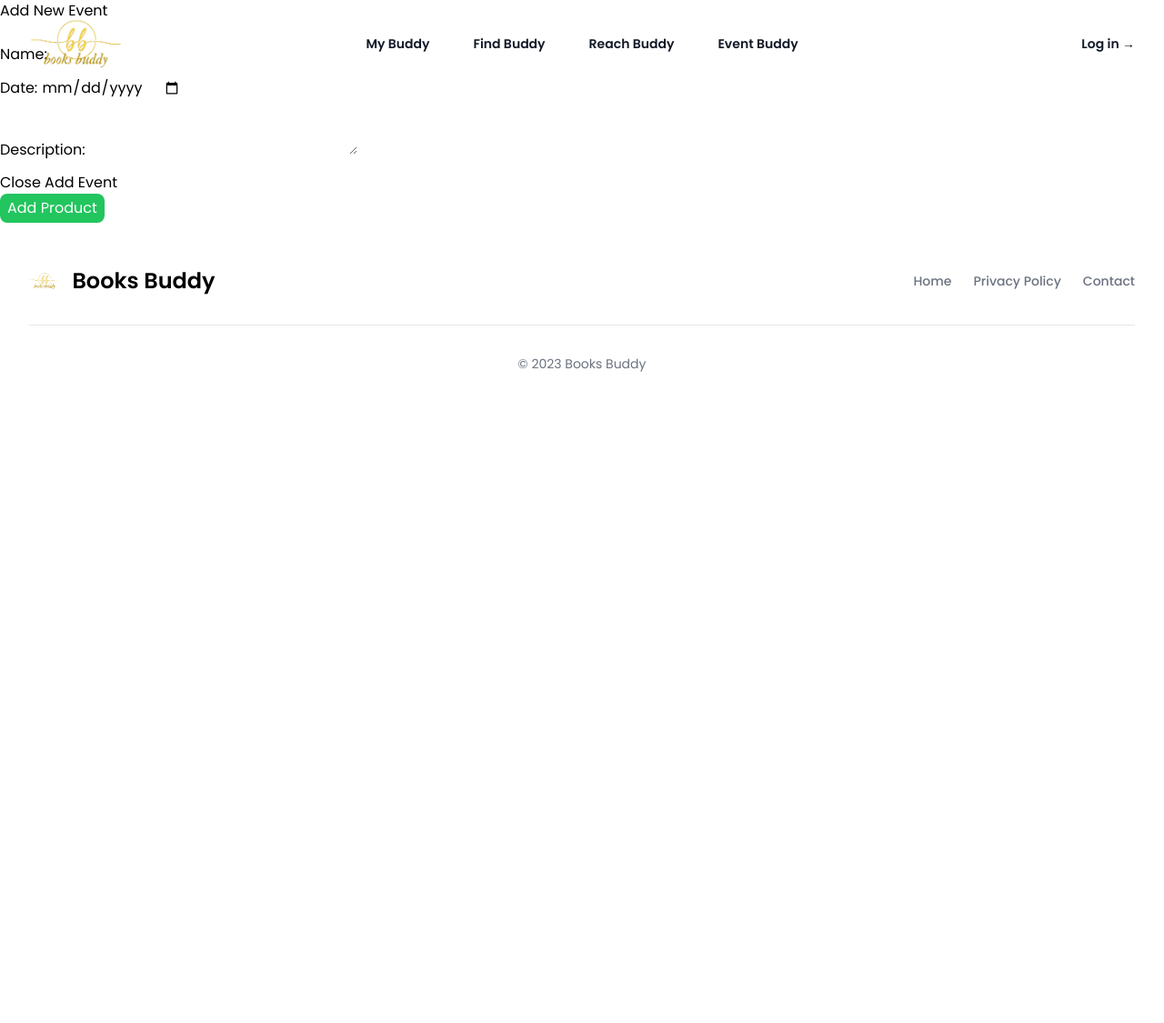
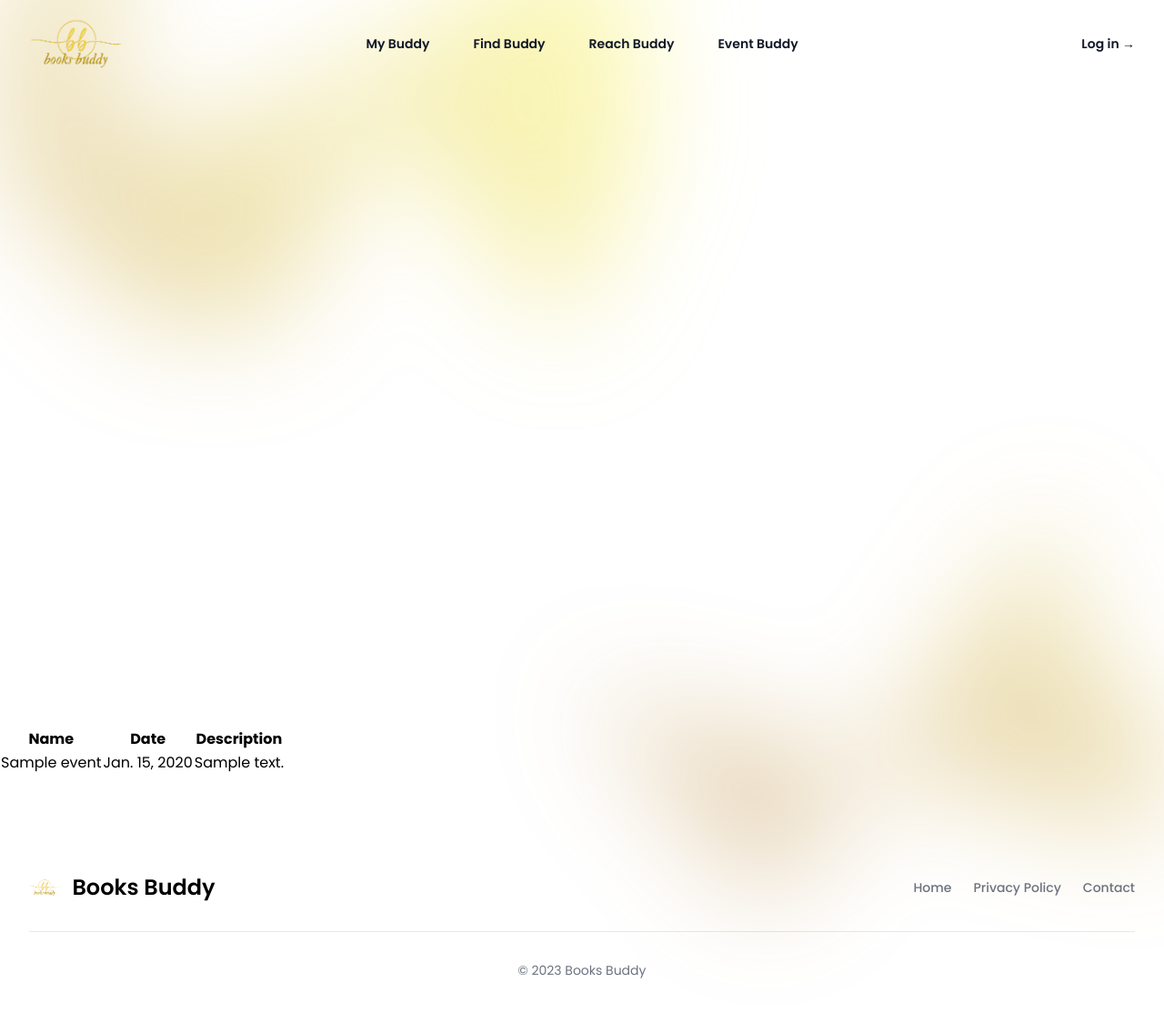
Before and after one commit to jago-bikin-web/book-buddy, a Django app: page /eventbuddy/ in a window 1280 px wide. Shown: the whole page at 91% size. Before the commit the page ends 409 px from the top, so only its background shows below. Run offline with Django 4.2, Linux system fonts and the light colour scheme; tables that the repository leaves empty hold one stand-in row (values such as "Sample post"); some libraries are stand-ins or nearby versions.

Commit message:
menambah form

```diff
--- a/eventbuddy/models.py
+++ b/eventbuddy/models.py
@@ -9,6 +9,9 @@ class Event(models.Model):
     date = models.DateField()
     description = models.TextField()
 
+    def count(self):
+        return Registration.objects.filter(event=self).count()
+
 class Registration(models.Model):
     #user = models.ForeignKey(User, on_delete=models.CASCADE)
     event = models.ForeignKey(Event, on_delete=models.CASCADE)
--- /dev/null
+++ b/eventbuddy/templates/eventbuddy.html
@@ -0,0 +1,59 @@
+{% extends 'base.html' %}
+
+<!--  Load static files -->
+{% load static %}
+
+{% block meta %}
+<title>Books Buddy</title>
+<link rel="stylesheet" href="{% static 'css/main.css' %}" type="text/css"/>
+{% endblock meta %}
+
+{% block content %}
+
+{% include 'header.html' %}
+
+<div class="bg-white h-screen">
+    <div class="isolate px-6 lg:px-8">
+      <div class="absolute inset-x-0 -top-40 -z-10 transform-gpu overflow-hidden blur-3xl sm:-top-80" aria-hidden="true">
+        <div class="relative left-[calc(50%-11rem)] aspect-[1155/678] w-[36.125rem] -translate-x-1/2 rotate-[30deg] bg-gradient-to-tr from-[#964B00] to-[#FFFF00] opacity-30 sm:left-[calc(50%-30rem)] sm:w-[72.1875rem]" style="clip-path: polygon(74.1% 44.1%, 100% 61.6%, 97.5% 26.9%, 85.5% 0.1%, 80.7% 2%, 72.5% 32.5%, 60.2% 62.4%, 52.4% 68.1%, 47.5% 58.3%, 45.2% 34.5%, 27.5% 76.7%, 0.1% 64.9%, 17.9% 100%, 27.6% 76.8%, 76.1% 97.7%, 74.1% 44.1%)"></div>
+      </div>
+      <div class="mx-auto max-w-2xl py-32 sm:py-48 lg:py-56">
+        <div class="text-center">
+          <h1 class="text-4xl font-bold tracking-tight text-gray-900 sm:text-6xl" data-aos="fade-down" data-aos-duration="1000">Welcome to <br>Books Buddy</h1>
+          <p class="mt-6 text-lg leading-8 text-gray-600" data-aos="fade-up" data-aos-duration="1000">Are you passionate about reading, exploring new literary worlds, and connecting with fellow book enthusiasts? You've come to the right place! Books Buddy is your literary companion and ultimate online destination for all things related to books and literature. </p>
+          <div class="mt-5 flex items-center justify-center gap-x-6">
+            <a href="#" class="rounded-md bg-yellow-600 px-3.5 py-2.5 text-sm font-semibold text-white shadow-sm hover:bg-yellow-500 focus-visible:outline focus-visible:outline-2 focus-visible:outline-offset-2 focus-visible:outline-indigo-600" data-aos="fade-up" data-aos-duration="1000">Learn more</a>
+          </div>
+        </div>
+      </div>
+      <div class="absolute inset-x-0 top-[calc(100%-13rem)] -z-10 transform-gpu overflow-hidden blur-3xl sm:top-[calc(100%-30rem)]" aria-hidden="true">
+        <div class="relative left-[calc(50%+3rem)] aspect-[1155/678] w-[36.125rem] -translate-x-1/2 bg-gradient-to-tr from-[#964B00] to-[#FFFF00] opacity-30 sm:left-[calc(50%+36rem)] sm:w-[72.1875rem]" style="clip-path: polygon(74.1% 44.1%, 100% 61.6%, 97.5% 26.9%, 85.5% 0.1%, 80.7% 2%, 72.5% 32.5%, 60.2% 62.4%, 52.4% 68.1%, 47.5% 58.3%, 45.2% 34.5%, 27.5% 76.7%, 0.1% 64.9%, 17.9% 100%, 27.6% 76.8%, 76.1% 97.7%, 74.1% 44.1%)"></div>
+      </div>
+    </div>
+  </div>
+
+<table>
+    <tr>
+        <th>Name</th>
+        <th>Date</th>
+        <th>Description</th>
+    </tr>
+
+    {% for i in events %}
+        <tr>
+            <td>{{i.name}}</td>
+            <td>{{i.date}}</td>
+            <td>{{i.description}}</td>
+        </tr>
+    {% endfor %}
+</table>
+
+<div class="mt-5 flex items-center justify-center gap-x-6">
+    <a href="{% url 'eventbuddy:create_event' %}" class="rounded-md bg-yellow-600 px-3.5 py-2.5 text-sm font-semibold text-white shadow-sm hover:bg-yellow-500 focus-visible:outline focus-visible:outline-2 focus-visible:outline-offset-2 focus-visible:outline-indigo-600" data-aos="fade-up" data-aos-duration="1000"> Add Event <span aria-hidden="true">→</span></a>
+</div>
+
+
+
+{% include 'footer.html' %}
+
+{% endblock content %}
--- a/eventbuddy/templates/main.html
+++ /dev/null
@@ -1,55 +0,0 @@
-{% extends 'base.html' %}
-
-<!--  Load static files -->
-{% load static %}
-
-{% block meta %}
-<title>Books Buddy</title>
-<link rel="stylesheet" href="{% static 'css/main.css' %}" type="text/css"/>
-{% endblock meta %}
-
-{% block content %}
-
-<div class="modal fade" id="exampleModal" tabindex="-1" aria-labelledby="exampleModalLabel" aria-hidden="true">
-    <div class="modal-dialog">
-        <div class="modal-content">
-            <div class="modal-header">
-                <h1 class="modal-title fs-5" id="exampleModalLabel">Add New Event</h1>
-                <button type="button" class="btn-close" data-bs-dismiss="modal" aria-label="Close"></button>
-            </div>
-            <div class="modal-body">
-                <form id="form" onsubmit="return false;">
-                    {% csrf_token %}
-                    <div class="mb-3">
-                        <label for="name" class="col-form-label">Name:</label>
-                        <input type="text" class="form-control" id="name" name="name"></input>
-                    </div>
-                    <div class="mb-3">
-                        <label for="date" class="col-form-label">Date:</label>
-                        <input type="date" class="form-control" id="date" name="date"></input>
-                    </div>
-                    <div class="mb-3">
-                        <label for="description" class="col-form-label">Description:</label>
-                        <textarea class="form-control" id="description" name="description"></textarea>
-                    </div>
-                </form>
-            </div>
-            <div class="modal-footer">
-                <button type="button" class="btn btn-secondary" data-bs-dismiss="modal">Close</button>
-                <button type="button" class="btn btn-primary" id="button_add" data-bs-dismiss="modal">Add Event</button>
-            </div>
-        </div>
-    </div>
-</div>
-
-<div id="event_cards" class="all-product d-flex flex-wrap align-content-start gap-4"></div>
-
-
-<button type="button" class="bg-green-500 text-white px-2 py-1 rounded-lg hover:bg-green-600 transition duration-300" data-bs-toggle="modal" data-bs-target="#exampleModal">Add Product</button>
-
-
-{% include 'header.html' %}
-
-{% include 'footer.html' %}
-
-{% endblock content %}
--- a/eventbuddy/urls.py
+++ b/eventbuddy/urls.py
@@ -1,8 +1,9 @@
 from django.urls import path
-from eventbuddy.views import show_eventbuddy
+from eventbuddy.views import *
 
 app_name = 'eventbuddy'
 
 urlpatterns = [
     path('', show_eventbuddy, name='show_eventbuddy'),
+    path('create-event', create_event, name='create_event'),
 ]
--- a/eventbuddy/views.py
+++ b/eventbuddy/views.py
@@ -1,11 +1,30 @@
+from django.http import HttpResponse
 from django.shortcuts import render
 from book.models import Book
 from eventbuddy.models import Event
+from django.http import HttpResponse
+from django.core import serializers
+from django.http import HttpResponseRedirect
+from eventbuddy.forms import EventForm
+from django.urls import reverse
 
 def show_eventbuddy(request):
     events = Event.objects.all()
     context = {
         'events' : events,
     }
-    return render(request, "main.html", context)
-# Create your views here.
+    return render(request, "eventbuddy.html", context)
+
+def create_event(request):
+    form = EventForm(request.POST or None)
+
+    if form.is_valid() and request.method == "POST":
+        form.save()
+        return HttpResponseRedirect(reverse('eventbuddy:show_eventbuddy'))
+
+    context = {'form': form}
+    return render(request, "create_event.html", context)
+
+def get_event_json(request):
+    events = Event.objects.all()
+    return HttpResponse(serializers.serialize('json', events))
--- a/main/urls.py
+++ b/main/urls.py
@@ -1,5 +1,6 @@
 from django.urls import path, include
 from main.views import *
+from eventbuddy.views import show_eventbuddy
 
 
 app_name = 'main'
--- a/templates/header.html
+++ b/templates/header.html
@@ -21,7 +21,7 @@
       <a href="#my-buddy" class="nav relative text-sm font-semibold leading-6 text-gray-900">My Buddy</a>
       <a href="#" class="nav relative text-sm font-semibold leading-6 text-gray-900">Find Buddy</a>
       <a href="#" class="nav relative text-sm font-semibold leading-6 text-gray-900">Reach Buddy</a>
-      <a href="#" class="nav relative text-sm font-semibold leading-6 text-gray-900">Event Buddy</a>
+      <a href="{% url 'eventbuddy:show_eventbuddy' %}" class="nav relative text-sm font-semibold leading-6 text-gray-900">Event Buddy</a>
     </div>
     <div class="hidden lg:flex lg:flex-1 lg:justify-end">
       <a href="{% url 'main:login' %}" class="text-sm font-semibold leading-6 text-gray-900">Log in <span aria-hidden="true">&rarr;</span></a>
```
Also changed, not shown: eventbuddy/forms.py (added, +9 -0 lines), eventbuddy/templates/create_event.html (added, +19 -0 lines), main/migrations/0001_initial.py (added).
